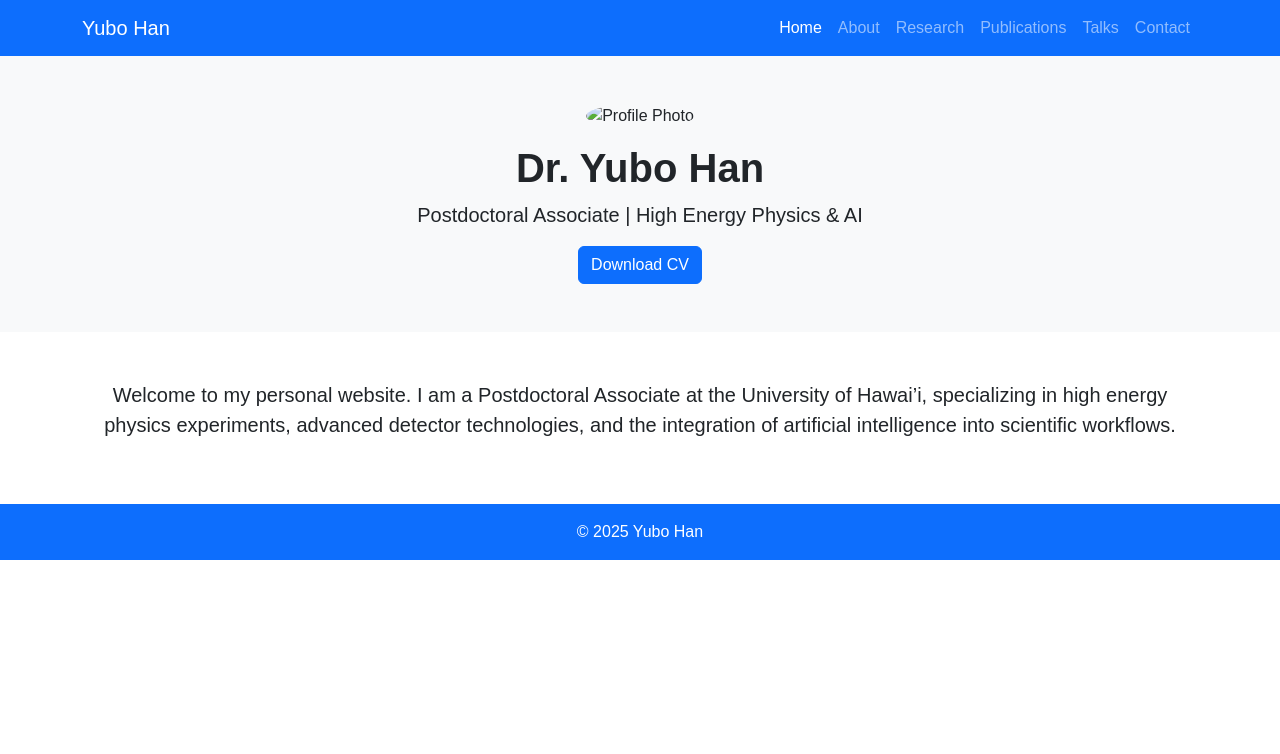
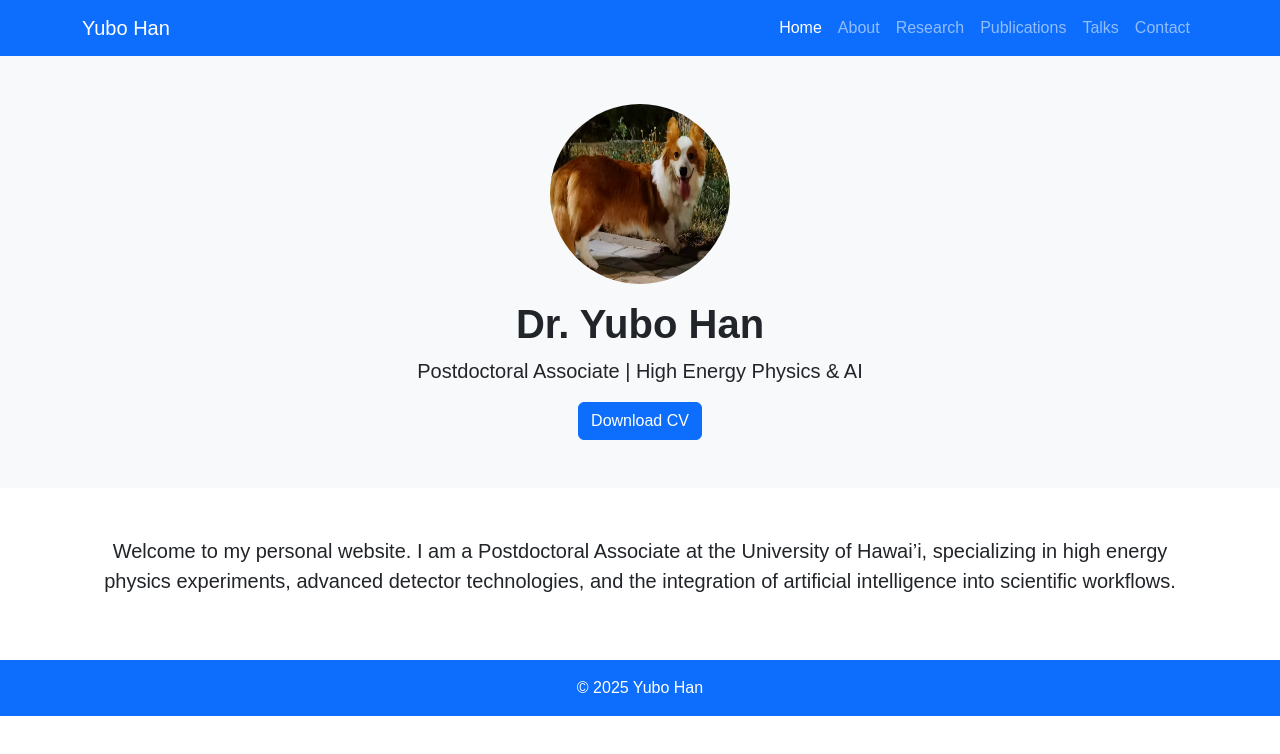
Before and after one commit to hanyubo24/web_cv, a plain HTML site: page index.html in a window 1280 px wide. Drawn offline with nearby package versions, Linux system fonts and the light colour scheme.

Commit message:
Update index.html

```diff
--- a/index.html
+++ b/index.html
@@ -24,7 +24,7 @@
 
   <section class="py-5 text-center bg-light">
     <div class="container">
-      <img src="assets/img/profile.jpg" class="rounded-circle mb-3" alt="Profile Photo" width="180" height="180">
+      <img src="profile.jpg" class="rounded-circle mb-3" alt="Profile Photo" width="180" height="180">
       <h1 class="fw-bold">Dr. Yubo Han</h1>
       <p class="lead">Postdoctoral Associate | High Energy Physics & AI</p>
       <a href="assets/CV_Yubo.pdf" class="btn btn-primary" download>Download CV</a>
```
